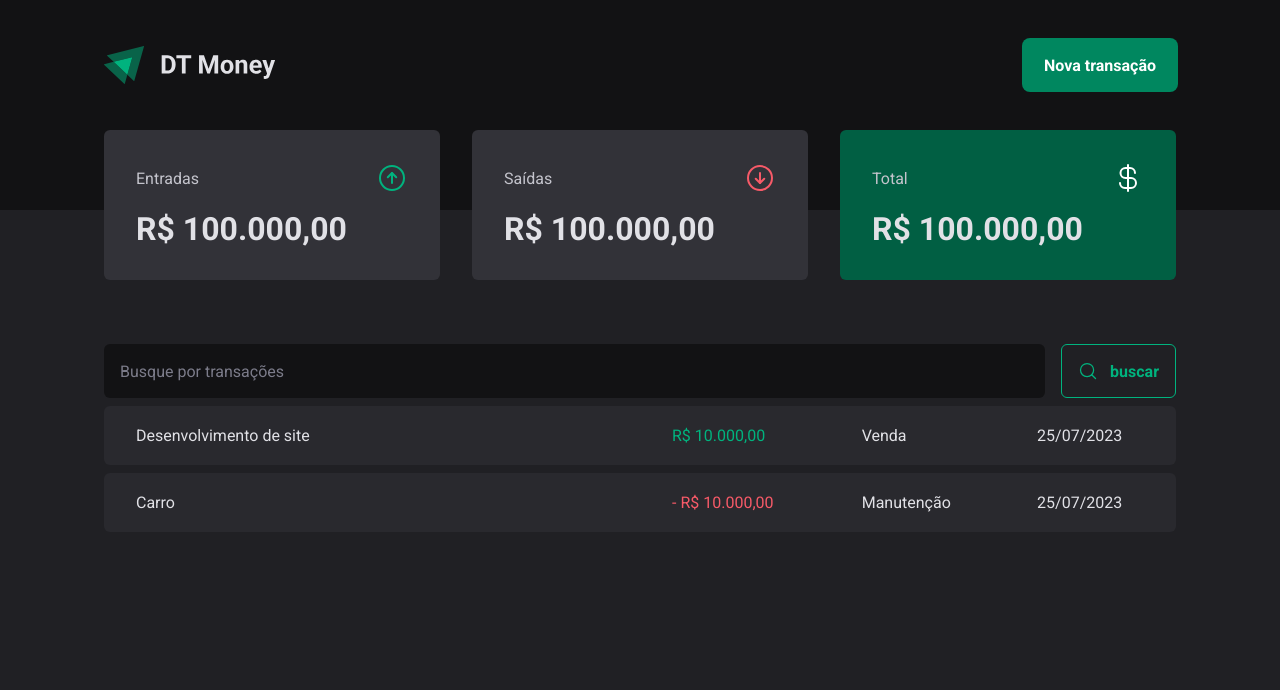
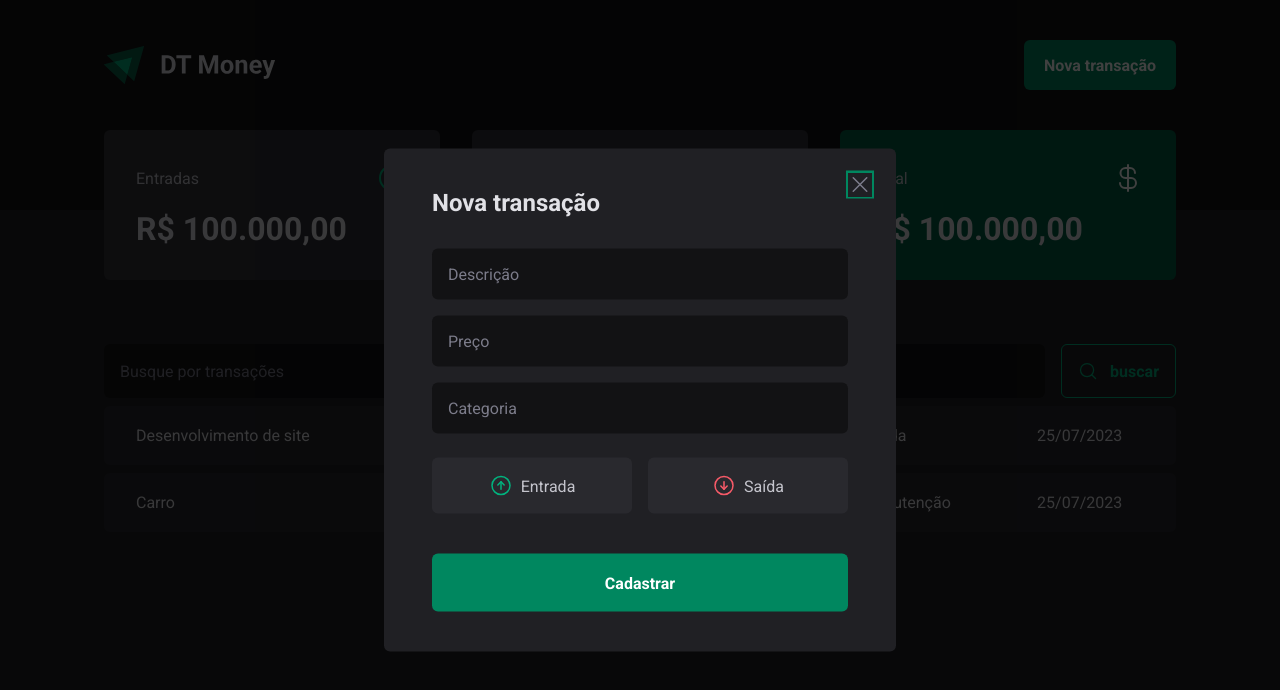
Before and after one commit to GabrielVita/walletmoney, a React (Vite) app in the folder wallet/: page / in a window 1280 px wide. Both pictures are taken after a click on the button "Nova transação". Shown: the top 690 px of the page. Built offline with nearby package versions, Linux system fonts and the light colour scheme.

Commit message:
front finish

```diff
--- a/wallet/package.json
+++ b/wallet/package.json
@@ -10,6 +10,8 @@
     "preview": "vite preview"
   },
   "dependencies": {
+    "@radix-ui/react-dialog": "^1.0.4",
+    "@radix-ui/react-radio-group": "^1.1.3",
     "phosphor-react": "^1.4.1",
     "react": "^18.2.0",
     "react-dom": "^18.2.0",
--- a/wallet/src/components/Header/index.tsx
+++ b/wallet/src/components/Header/index.tsx
@@ -1,11 +1,19 @@
 import { HeaderContainer, HeaderContent, NewTransactionButton } from "./styles";
 import logoImg from '../../assets/logo.svg';
+import * as Dialog from '@radix-ui/react-dialog';
+import { NewTransactionModal } from "../NewTransactionModal";
 export function Header(){
     return(
         <HeaderContainer>
             <HeaderContent>
                 <img src={logoImg} alt=""/>
-                <NewTransactionButton>Nova transação</NewTransactionButton>
+
+                <Dialog.Root>
+                    <Dialog.Trigger asChild>
+                        <NewTransactionButton>Nova transação</NewTransactionButton>
+                    </Dialog.Trigger>
+                    <NewTransactionModal/>
+                </Dialog.Root>
             </HeaderContent>
         </HeaderContainer>
     )
--- a/wallet/src/components/Header/styles.ts
+++ b/wallet/src/components/Header/styles.ts
@@ -1,4 +1,5 @@
 import { styled } from "styled-components";
+// import * as Dialog from '@radix-ui/react-dialog';
 
 export const HeaderContainer = styled.header`
     background: ${props => props.theme["gray-900"]};
--- /dev/null
+++ b/wallet/src/components/NewTransactionModal/index.tsx
@@ -0,0 +1,43 @@
+import * as Dialog from "@radix-ui/react-dialog";
+// import * as RadioGroup from "@radix-ui/react-radio-group";
+import { CloseButton, Content, Overlay, TransactionType, TransactionTypeButton } from "./styles";
+import { ArrowCircleDown, ArrowCircleUp, X } from "phosphor-react";
+
+export function NewTransactionModal(){
+    return(
+        <Dialog.Portal>
+            <Overlay/>
+
+            <Content>
+                <Dialog.Title>Nova transação</Dialog.Title>
+
+                <CloseButton>
+                    <X size={24}/>
+                </CloseButton>
+
+                <form action="">
+                    <input type="text" placeholder="Descrição" required />
+                    <input type="number" placeholder="Preço" required />
+                    <input type="text" placeholder="Categoria" required />
+
+                    <TransactionType>
+                        <TransactionTypeButton variant="income" value="income">
+                            <ArrowCircleUp size={24}/>
+                            Entrada
+                        </TransactionTypeButton>
+
+                        <TransactionTypeButton variant="outcome" value="outcome">
+                            <ArrowCircleDown size={24}/>
+                            Saída
+                        </TransactionTypeButton>
+                    </TransactionType>
+
+                    <button type="submit">
+                        Cadastrar
+                    </button>
+                </form>
+
+            </Content>
+        </Dialog.Portal>
+    )
+}
--- /dev/null
+++ b/wallet/src/components/NewTransactionModal/styles.ts
@@ -0,0 +1,113 @@
+import styled from "styled-components";
+import * as Dialog from "@radix-ui/react-dialog";
+import * as RadioGroup from "@radix-ui/react-radio-group";
+
+export const Overlay = styled(Dialog.Overlay)`
+    position: fixed;
+    width: 100vw;
+    height: 100vh;
+    inset: 0;
+    background: rgba(0,0,0, 0.75);
+`;
+
+export const Content = styled(Dialog.Content)`
+    min-width: 32rem;
+    border-radius: 6px;
+    padding: 2.5rem 3rem;
+    background: ${props => props.theme["gray-800"]};
+
+    position: fixed;
+    top: 50%;
+    left: 50%;
+    transform: translate(-50%, -50%);
+
+    form{
+        margin-top: 2rem;
+
+        display: flex;
+        flex-direction: column;
+        gap: 1rem;
+
+        input{
+            border-radius: 6px;
+            border: 0;
+            background: ${props => props.theme["gray-900"]};
+            color: ${props => props.theme["gray-300"]};
+            padding: 1rem;
+
+            &::placeholder{
+                color: ${props => props.theme["gray-500"]};
+            }
+        }
+
+        button[type="submit"]{
+            height: 58px;
+            border: 0;
+            background: ${props => props.theme["green-500"]};
+            color: ${props => props.theme.white};
+            font-weight: bold;
+            padding: 0 1.25rem;
+            border-radius: 6px;
+            margin-top: 1.5rem;
+            cursor: pointer;
+
+            &:hover{
+                background: ${props => props.theme["green-700"]};
+                transition: background-color 0.3s;
+            }
+        }
+    }
+`;
+
+export const CloseButton = styled(Dialog.Close)`
+    position: absolute;
+    background: transparent;
+    border: 0;
+    top: 1.5rem;
+    right: 1.5rem;
+    line-height: 0;
+    cursor: pointer;
+    color: ${props => props.theme["gray-500"]};
+`;
+
+export const TransactionType = styled(RadioGroup.Root)`
+    display: grid;
+    grid-template-columns: repeat(2, 1fr);
+    gap: 1rem;
+    margin-top: 0.5rem;
+`;
+
+interface TransactionTypeButtonProps{
+    variant: 'income' | 'outcome';
+}
+
+export const TransactionTypeButton = styled(RadioGroup.Item)<TransactionTypeButtonProps>`
+    background: ${props => props.theme["gray-700"]};
+    padding: 1rem;
+    display: flex;
+    align-items: center;
+    justify-content: center;
+    gap: 0.5rem;
+    border-radius: 6px;
+    cursor: pointer;
+    border: 0;
+    color: ${props => props.theme["gray-300"]};
+
+    svg{
+        color: ${props => props.variant === 'income' ? props.theme["green-300"] : props.theme["red-300"]};
+    }
+
+    &[data-state='unchecked']:hover{
+        background: ${props => props.theme["gray-600"]};
+    }
+
+    &[data-state='checked']{
+        color: ${props => props.theme.white};
+        background: ${props => props.variant === 'income' ? props.theme["green-500"] : props.theme["red-500"]};
+
+        svg{
+            color: ${props => props.theme.white};
+        }
+    }
+
+`;
```
Also changed, not shown: 1 other file (tests, documents, lock files or other folders).
